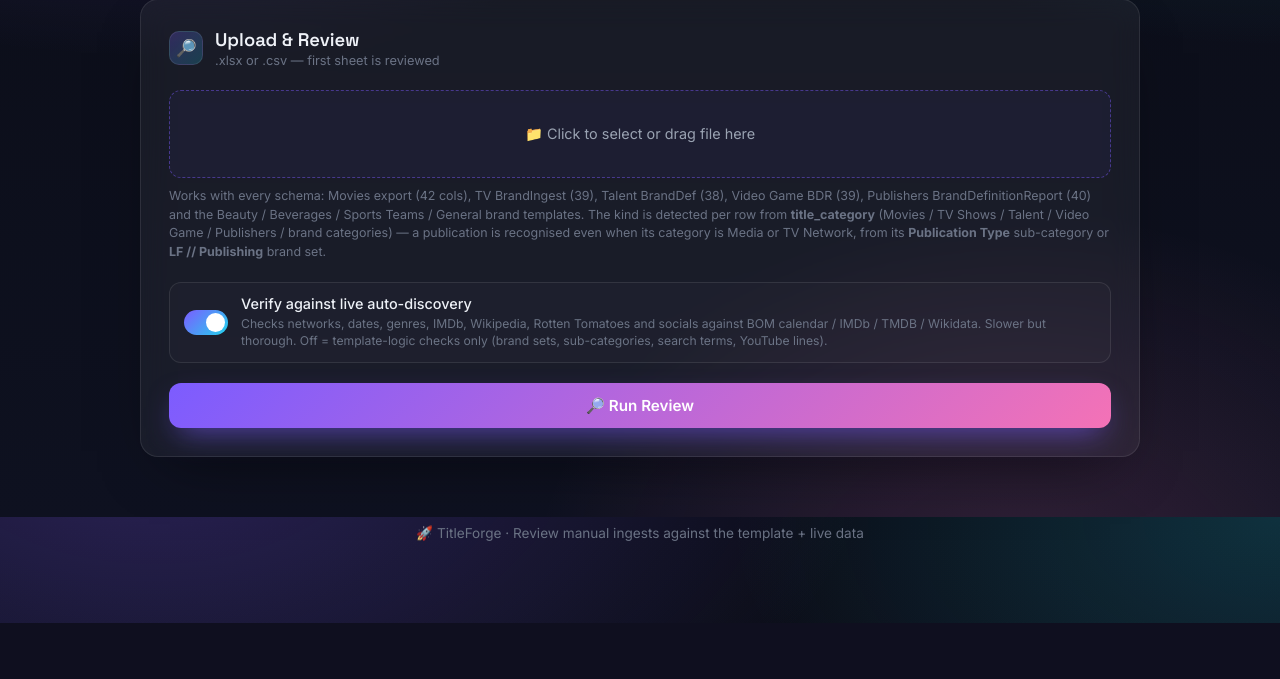
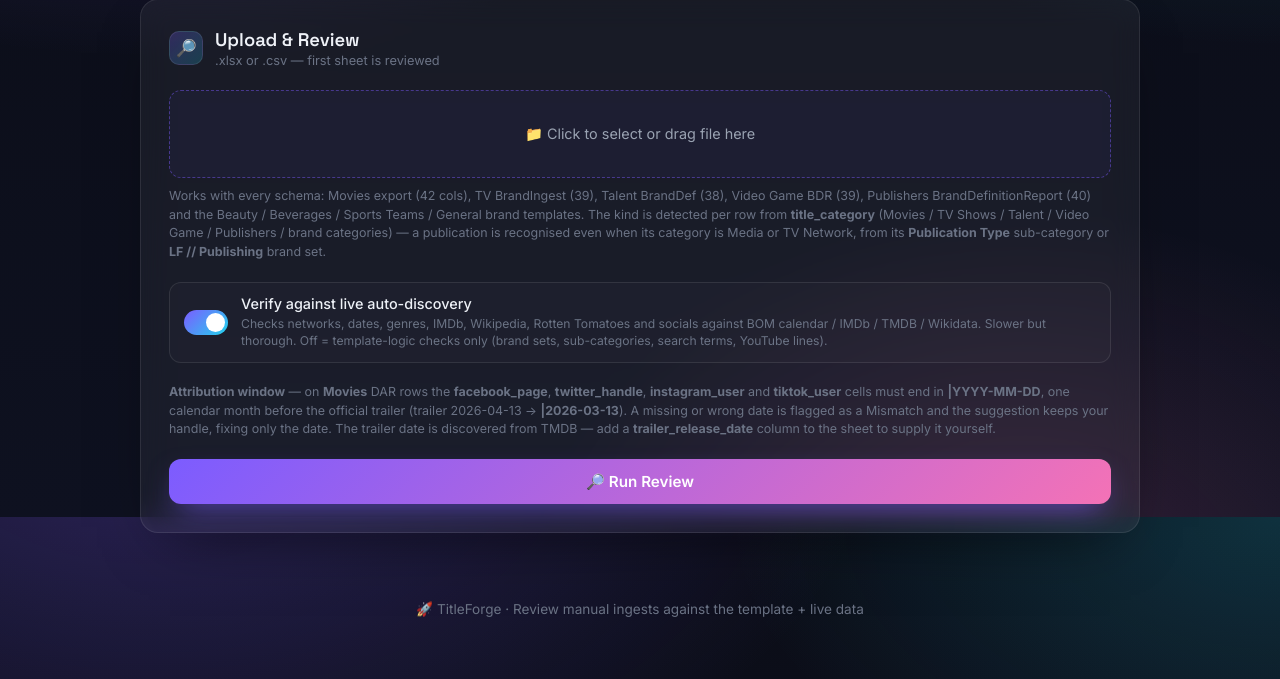
Before and after one commit to ramesh680/title-automation-tool, a Flask app: page /review in a window 1280 px wide. Shown: the part 283-962 px from the top of the page. Before the commit the page ends 906 px from the top, so only its background shows below. Run offline with Flask 3, Linux system fonts and the light colour scheme; data that the repository does not hold is empty.

Commit message:
Describe the attribution window on the Generator, Review and Validator pages

```diff
--- a/templates/review.html
+++ b/templates/review.html
@@ -130,6 +130,16 @@
                 </label>
             </div>
 
+            <div class="form-group">
+                <span class="hint"><b>Attribution window</b> — on <b>Movies</b> DAR rows the
+                <b>facebook_page</b>, <b>twitter_handle</b>, <b>instagram_user</b> and
+                <b>tiktok_user</b> cells must end in <b>|YYYY-MM-DD</b>, one calendar month
+                before the official trailer (trailer 2026-04-13 → <b>|2026-03-13</b>). A missing
+                or wrong date is flagged as a Mismatch and the suggestion keeps your handle,
+                fixing only the date. The trailer date is discovered from TMDB — add a
+                <b>trailer_release_date</b> column to the sheet to supply it yourself.</span>
+            </div>
+
             <button onclick="runReview()">🔎 Run Review</button>
             <div id="progress"></div>
             <div id="stats" class="stats" style="display:none">
--- a/templates/validator.html
+++ b/templates/validator.html
@@ -216,6 +216,7 @@
                 <div class="r"><h4>IMDb &amp; Metacritic</h4><p>imdb_id must be a ttNNNNNNN / IMDb title URL; metacritic must be a metacritic.com movie/tv URL.</p></div>
                 <div class="r"><h4>Wikipedia</h4><p>wikipedia_page must be en.wikipedia.org/wiki/… and the article should match the title.</p></div>
                 <div class="r"><h4>URL managers</h4><p>url_managers must reference the row’s social accounts; Unknown &amp; Pristine Brand companies are skipped.</p></div>
+                <div class="r"><h4>Attribution window</h4><p>On a <b>Movies DAR</b> row, facebook_page / twitter_handle / instagram_user / tiktok_user must end in <b>|YYYY-MM-DD</b> — one calendar month before the official trailer. Add a <b>trailer_release_date</b> column and the exact date is checked; without one a missing window is flagged as a warning.</p></div>
                 <div class="r"><h4>Extensible</h4><p>Add / edit rules in the JSON box — the engine is data-driven per column and check type.</p></div>
             </div>
         </div>
```
Also changed, not shown: templates/index.html (+9 -1 lines).
